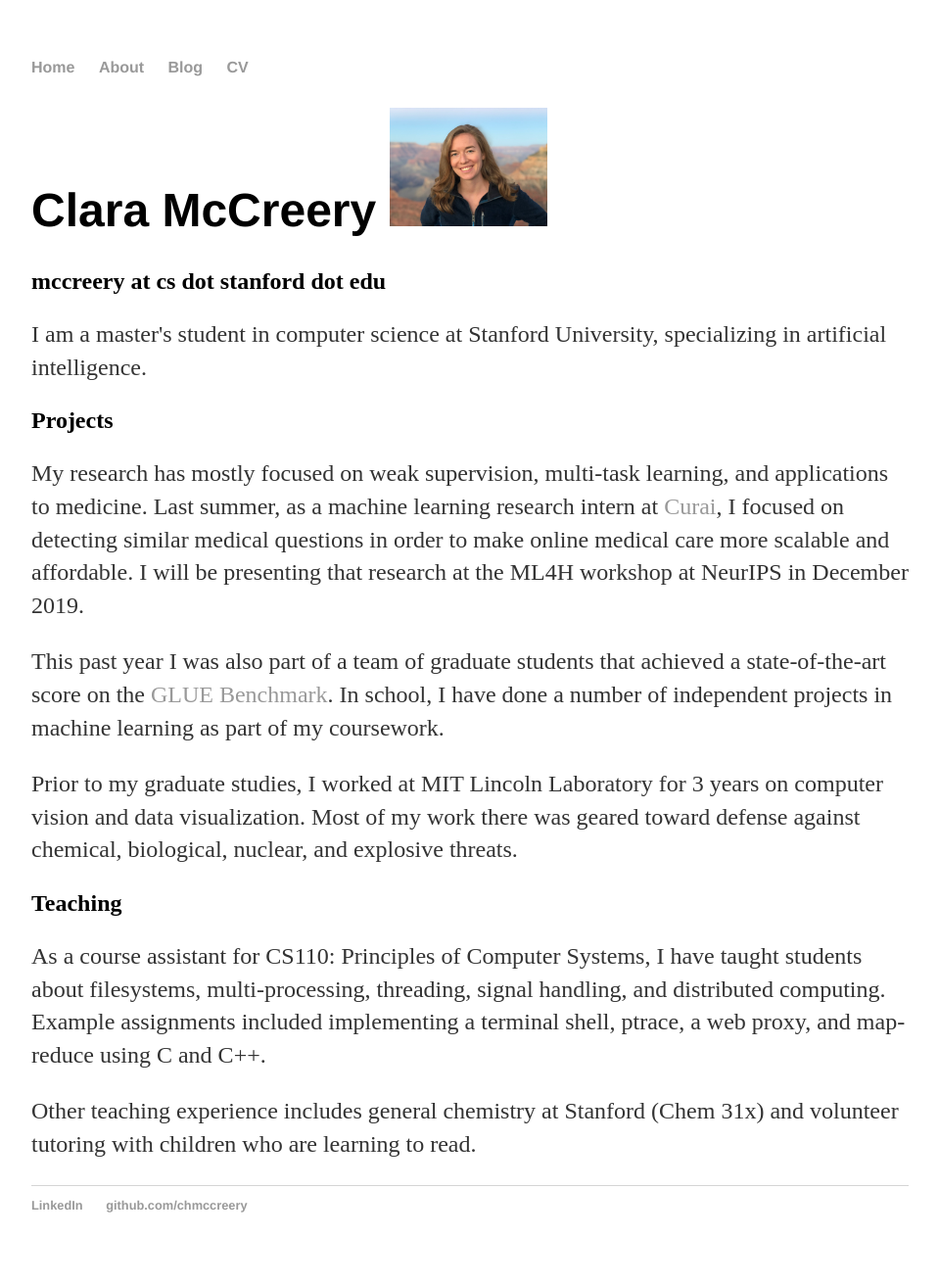
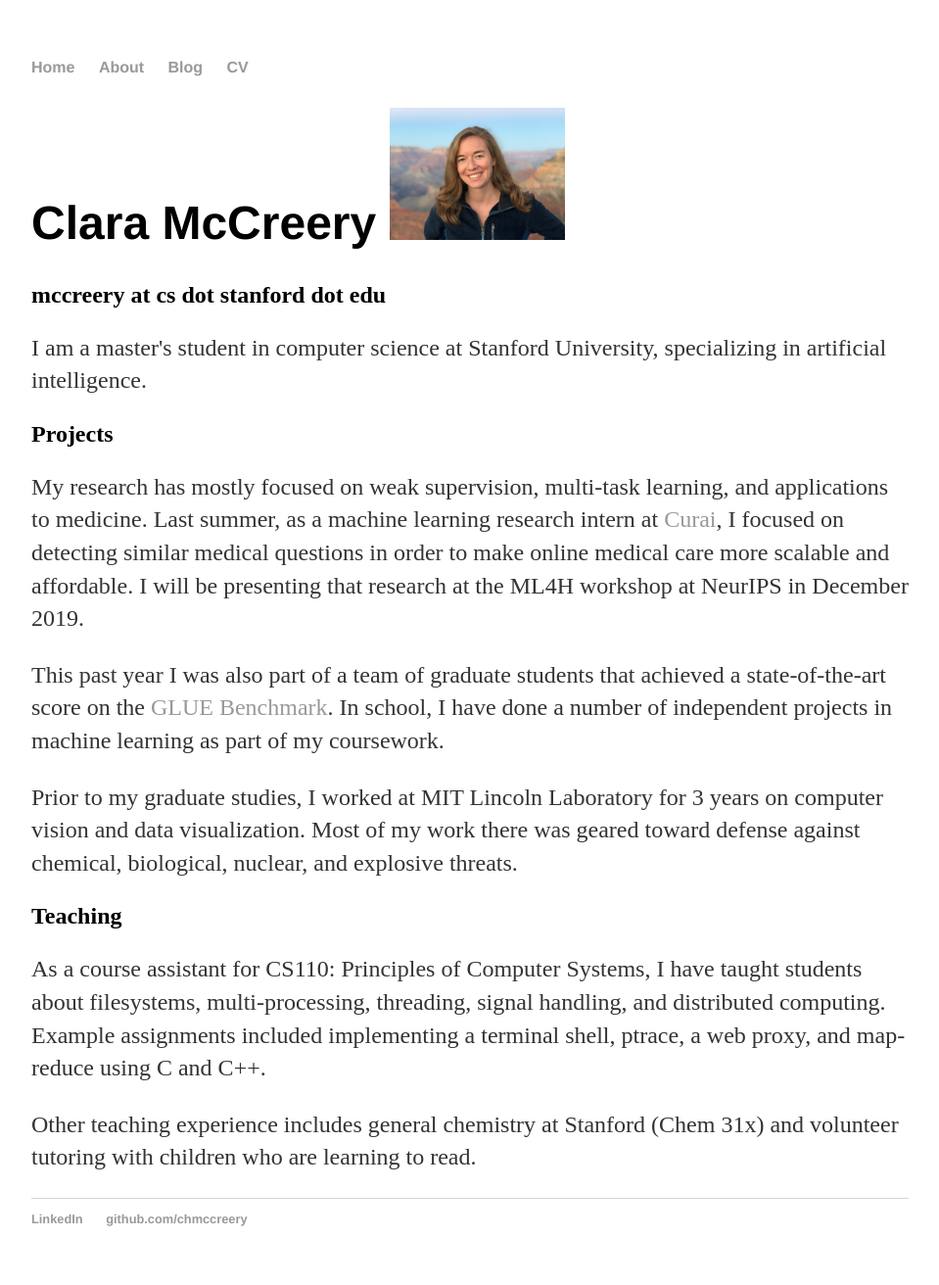
Before and after one commit to chmccreery/chmccreery.github.io, a Jekyll site: the page built from index.html, in a window 1280 px wide. Shown: the whole page at 98% size, without its empty margins (160-1119 px from the left). Built offline with Jekyll 4.4.1, drawn with Linux system fonts in a browser that asks for light colours.

Commit message:
Update index.html

```diff
--- a/index.html
+++ b/index.html
@@ -4,7 +4,7 @@
 ---
 <div class="blurb">
 	<h1>Clara McCreery
-	<td width="28%"><img src="images/IMG_1211.jpeg" width="18%"></td> </h1>
+	<td width="28%"><img src="images/IMG_1211.jpeg" width="20%"></td> </h1>
 	<h2>mccreery at cs dot stanford dot edu</h2>
 	<p>I am a master's student in computer science at Stanford University, specializing in artificial intelligence.</p>
 	<h2>Projects</h2>
```
